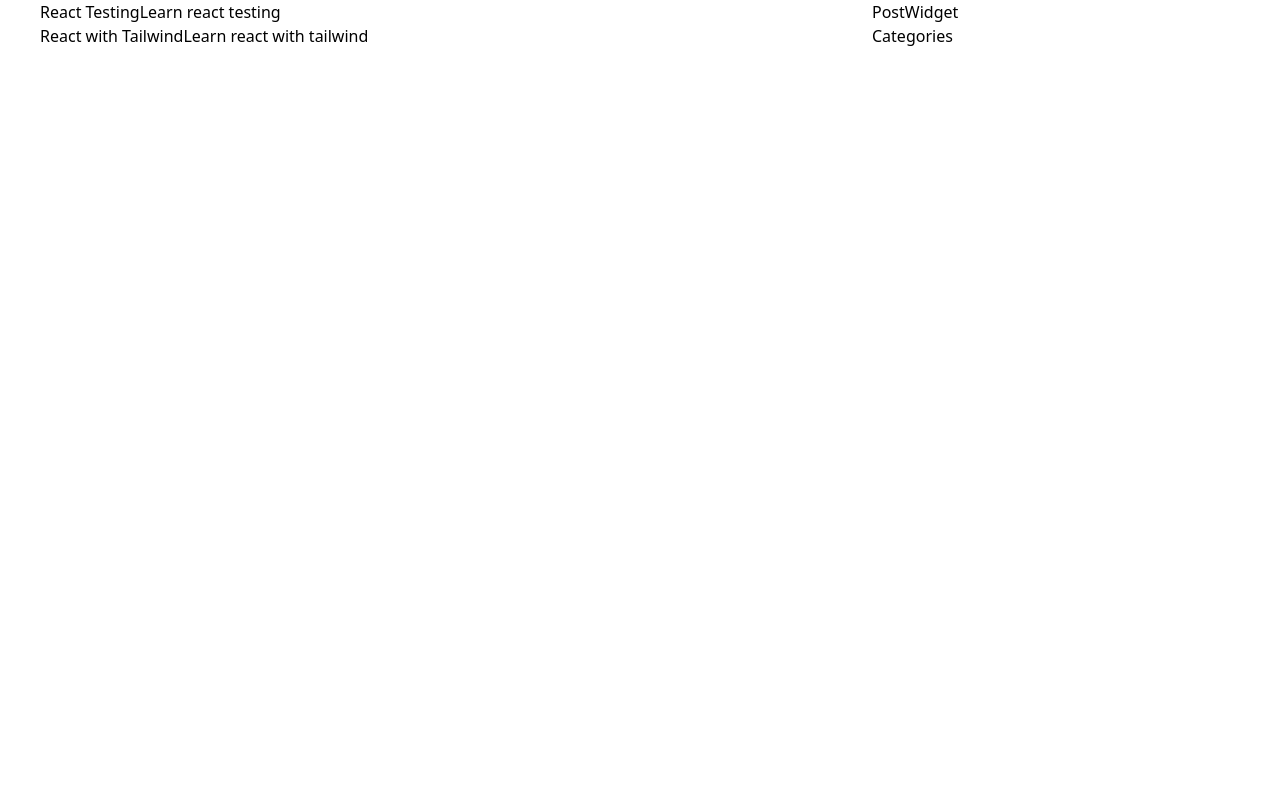
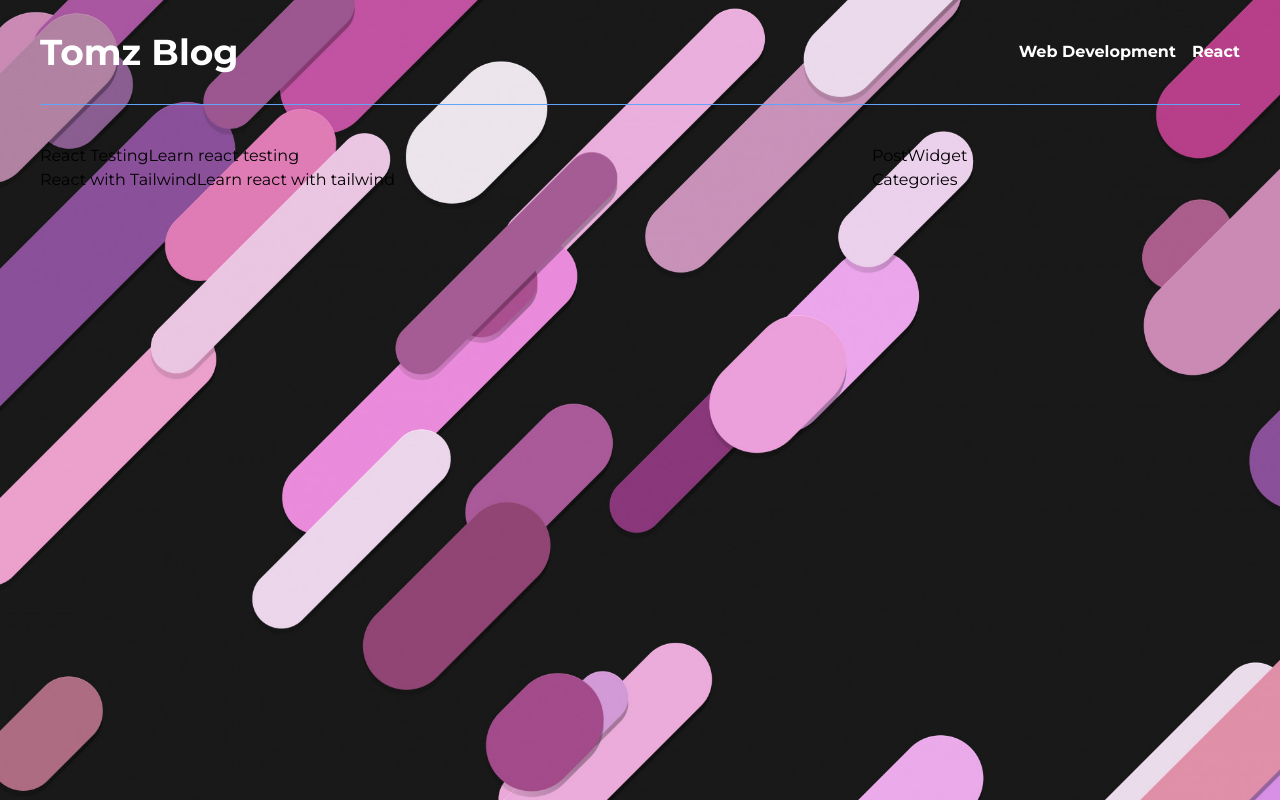
Before and after one commit to tomzdev/blog, a Next.js app: page / in a window 1280 px wide. Built offline with nearby package versions, Linux system fonts and the light colour scheme.

Commit message:
prima bozza

```diff
--- /dev/null
+++ b/components/Header.jsx
@@ -0,0 +1,29 @@
+import React, {useContext} from 'react'
+
+import Link from 'next/link'
+const Categories = [{name: 'React', slug: 'react'}, {name: 'Web Development', slug:'web-dev'}]
+
+const Header = () => {
+  return (
+    <div className='container mx-auto px-10 mb-8'>
+        <div className='border-b w-full inline-block border-blue-400 py-8'>
+            <div className='md:float-left block'>
+                <Link href='/'>
+                    <span className="cursor-pointer font-bold text-4xl text-white">Tomz Blog</span>
+                </Link>
+            </div>
+            <div className='hidden md:float-left md:contents'>
+                {Categories.map((category) => (
+                    <Link key = {category.slug} href={`/category/${category.slug}`}>
+                        <span className='md:float-right mt-2  align-middle text-white ml-4 font-semibold cursor-pointer'>
+                            {category.name}
+                        </span>
+                    </Link>
+                ))}
+            </div>
+        </div>
+    </div>
+  )
+}
+
+export default Header
--- /dev/null
+++ b/components/Layout.jsx
@@ -0,0 +1,13 @@
+import React from 'react'
+import { Header } from '.'
+
+function Layout({ children }) {
+  return (
+    <>
+        <Header />
+        {children}
+    </>
+  )
+}
+
+export default Layout
--- a/components/index.js
+++ b/components/index.js
@@ -1,3 +1,5 @@
 export { default as PostCard } from './PostCard';
 export { default as Categories } from './Categories';
 export { default as PostWidget } from './PostWidget';
+export { default as Header } from './Header';
+export { default as Layout } from './Layout';
--- a/pages/_app.js
+++ b/pages/_app.js
@@ -1,5 +1,12 @@
-import '@/styles/globals.css'
+import React, { useEffect, useState } from 'react';
+import { Layout } from '../components';
+import 'tailwindcss/tailwind.css';
+import '@/styles/globals.scss';
 
 export default function App({ Component, pageProps }) {
-  return <Component {...pageProps} />
+  return (
+    <Layout>
+      <Component {...pageProps} />
+    </Layout>
+  )
 }
--- a/styles/globals.css
+++ /dev/null
@@ -1,22 +0,0 @@
-@tailwind base;
-@tailwind components;
-@tailwind utilities;
-
-:root {
-  --foreground-rgb: 0, 0, 0;
-  --background-start-rgb: 214, 219, 220;
-  --background-end-rgb: 255, 255, 255;
-}
-
-@media (prefers-color-scheme: dark) {
-  :root {
-    --foreground-rgb: 255, 255, 255;
-    --background-start-rgb: 0, 0, 0;
-    --background-end-rgb: 0, 0, 0;
-  }
-}
-
-body {
-  color: rgb(var(--foreground-rgb));
-
-}
--- /dev/null
+++ b/styles/globals.scss
@@ -0,0 +1,64 @@
+@tailwind base;
+@tailwind components;
+@tailwind utilities;
+
+@import url('https://fonts.googleapis.com/css2?family=Montserrat:wght@300;400;700&display=swap');
+
+html,
+body {
+  padding: 0;
+  margin: 0;
+  font-family: 'Montserrat', sans-serif;
+  &:before{
+    content:'';
+    content: "";
+    width: 100%;
+    height: 100vh;
+    //background: linear-gradient(to right bottom, #6d327c, #485DA6, #00a1ba, #01b18e, #32b37b);
+    // background: #D3D3D3;
+    background-image: url("../public/bg.jpg");
+    position: fixed;
+    left: 0;
+    top: 0;
+    z-index: -1;
+    background-position: 50% 50%;
+    background-repeat: no-repeat;
+    background-size: cover;
+  }
+}
+
+.text-shadow{
+  text-shadow: 0px 2px 0px rgb(0 0 0 / 30%);
+}
+
+.adjacent-post{
+  & .arrow-btn{
+    transition: width 300ms ease;
+    width: 50px;
+  }
+  &:hover{
+    & .arrow-btn{
+      width: 60px;
+    }
+  }
+}
+
+.react-multi-carousel-list {
+  & .arrow-btn{
+    transition: width 300ms ease;
+    width: 50px;
+    &:hover{
+      width: 60px;
+    }
+  }
+
+}
+
+a {
+  color: inherit;
+  text-decoration: none;
+}
+
+* {
+  box-sizing: border-box;
+}
```
